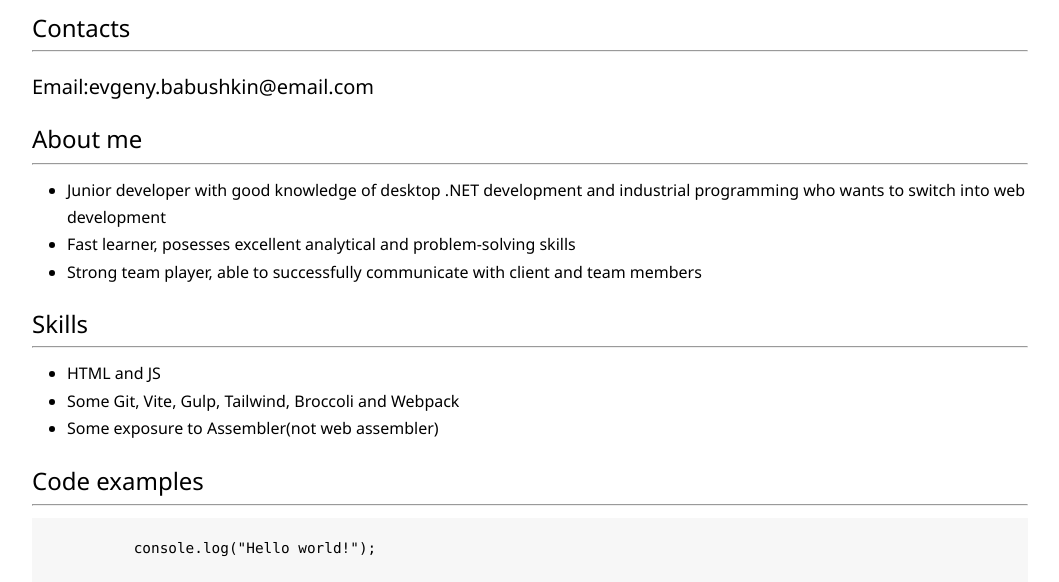
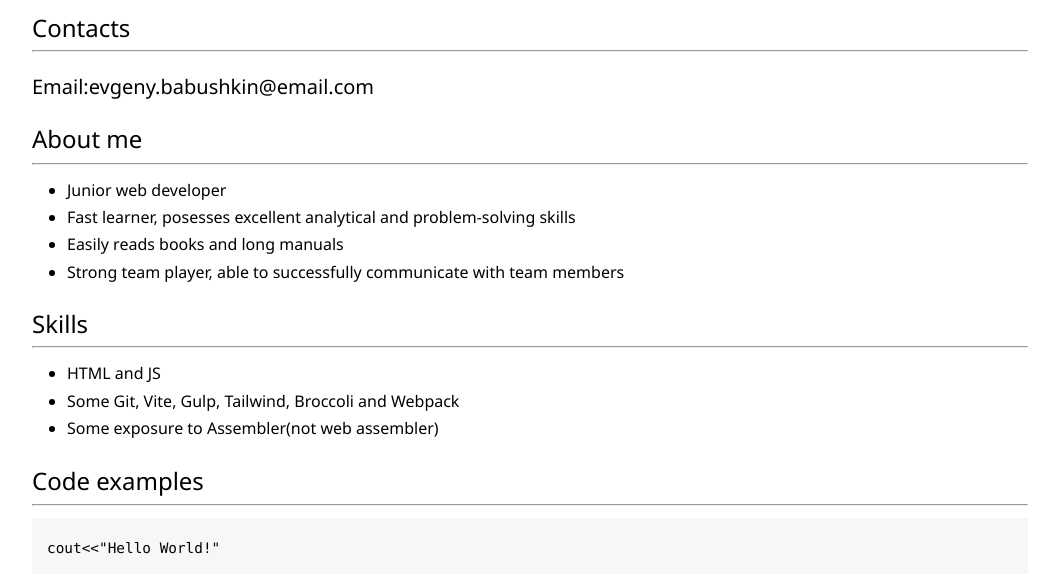
Before and after one commit to dermorgenstern/rsschool-cv, a plain HTML site: page index.html in a window 1280 px wide. Shown: the part 218-800 px from the top of the page, without its empty margins (110-1169 px from the left). Drawn offline with Linux system fonts and the light colour scheme.

Commit message:
fix: changed JS to Cpp

```diff
--- a/index.html
+++ b/index.html
@@ -24,8 +24,7 @@
   </header>
   <!-- /.header -->
 
-    <main class="main">
-
+  <main class="main">
     <div class="container">
 
       <section class="contacts">
@@ -39,12 +38,11 @@
         <h2>About me</h2>
         <hr>
         <ul>
-          <li>Junior developer with good knowledge of desktop .NET development and industrial programming who wants to
-            switch into web development</li>
+          <li>Junior web developer</li>
           <li>Fast learner, posesses excellent analytical and problem-solving skills</li>
-          <li>Strong team player, able to successfully communicate with client and team members</li>
+          <li>Easily reads books and long manuals</li>
+          <li>Strong team player, able to successfully communicate with team members</li>
         </ul>
-
       </section>
       <!-- /.about -->
 
@@ -62,10 +60,7 @@
       <section class="code-examples">
         <h2>Code examples</h2>
         <hr>
-        <pre class="code-examples--code">
-          console.log("Hello world!");
-        </pre>
-
+        <pre class="code-examples--code">cout<<"Hello World!"</pre>
       </section>
       <!-- /.code-examples -->
 
@@ -75,7 +70,6 @@
         <ul>
           <li>HTML Academy Accelerator - <a class='work-experience--link' href="https://dermorgenstern.github.io/AntarcticCruises/main.html">landing page</a></li>
         </ul>
-
       </section>
       <!-- /.work-experience -->
 
@@ -85,7 +79,6 @@
         <ul>
           <li>IELTS 7.5</li>
         </ul>
-
       </section>
       <!-- /.english -->
 
@@ -95,7 +88,7 @@
   </main>
   <!-- /.main -->
 
-    <footer class="footer">
+  <footer class="footer">
     <div class="container">
       <!-- <hr> -->
       <div class="footer--inner">
```
